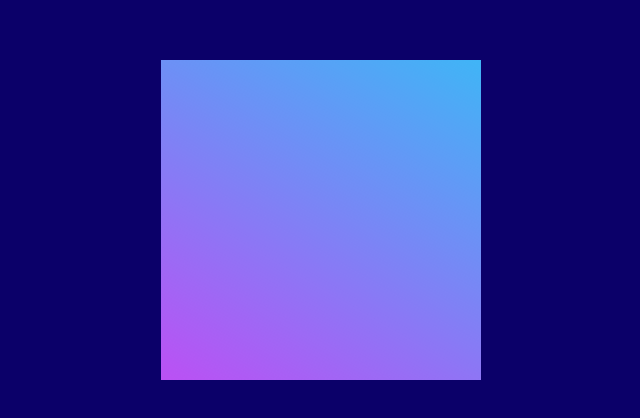
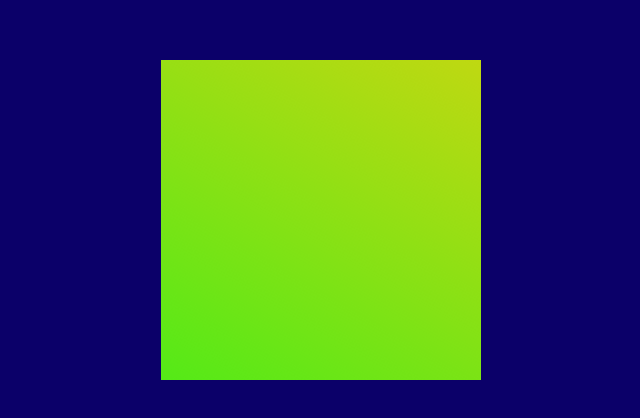
Before and after one commit to XTV77/qwe, a plain HTML site: page spinBG.html in a window 1280 px wide. Shown: the part 180-598 px from the top of the page, without its empty margins (319-959 px from the left). Drawn offline with Linux system fonts and the light colour scheme.

Commit message:
change fade color

```diff
--- a/style.scss
+++ b/style.scss
@@ -102,7 +102,7 @@ a {
 }
 
 .fade {
-  background: linear-gradient(90deg, rgb(250, 29, 243), rgb(24, 213, 247));
+  background: linear-gradient(90deg, rgb(30, 242, 26), rgb(225, 211, 16));
 }
 .box {
   display: flex;
```
Also changed, not shown: style.css.
